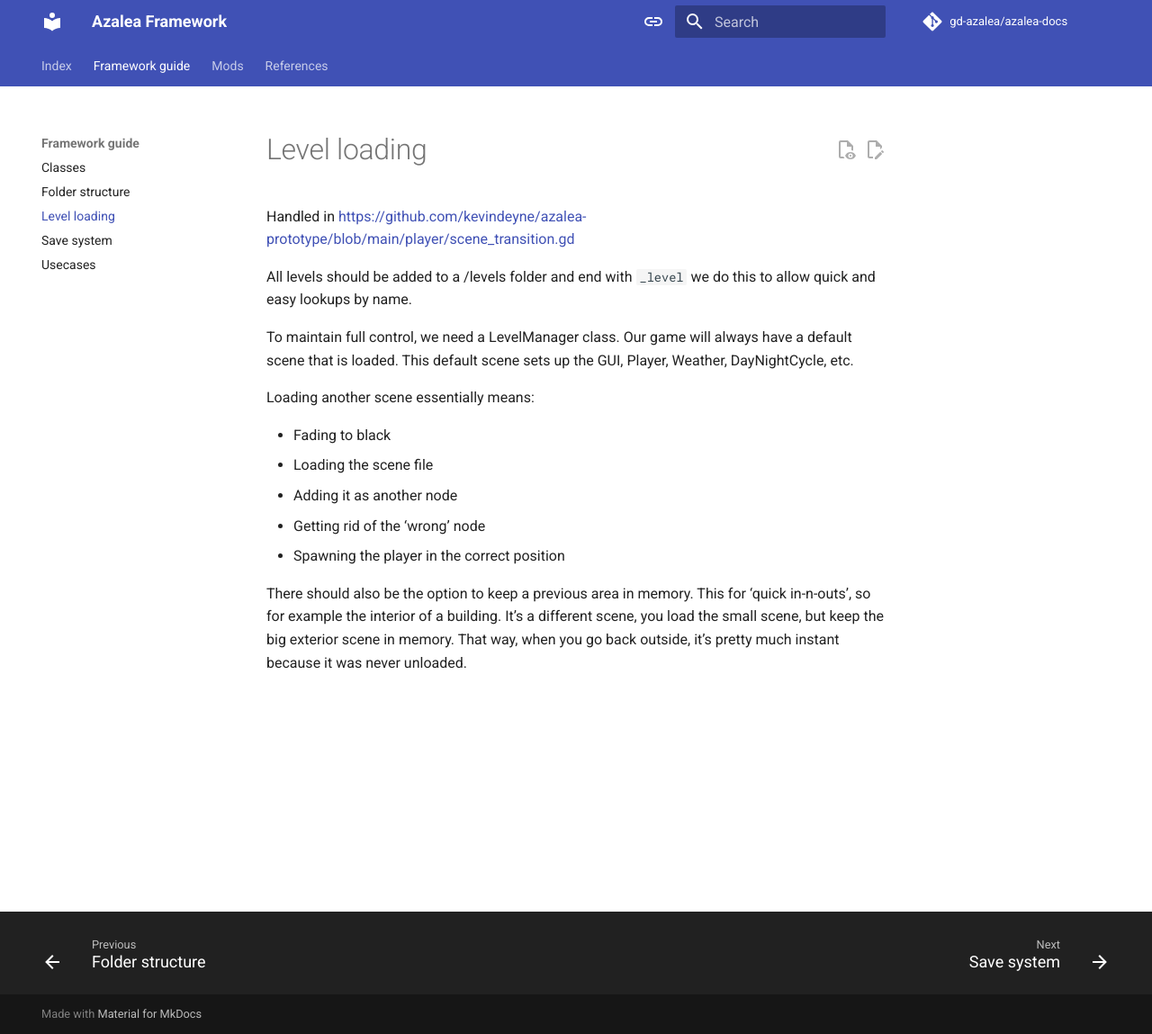
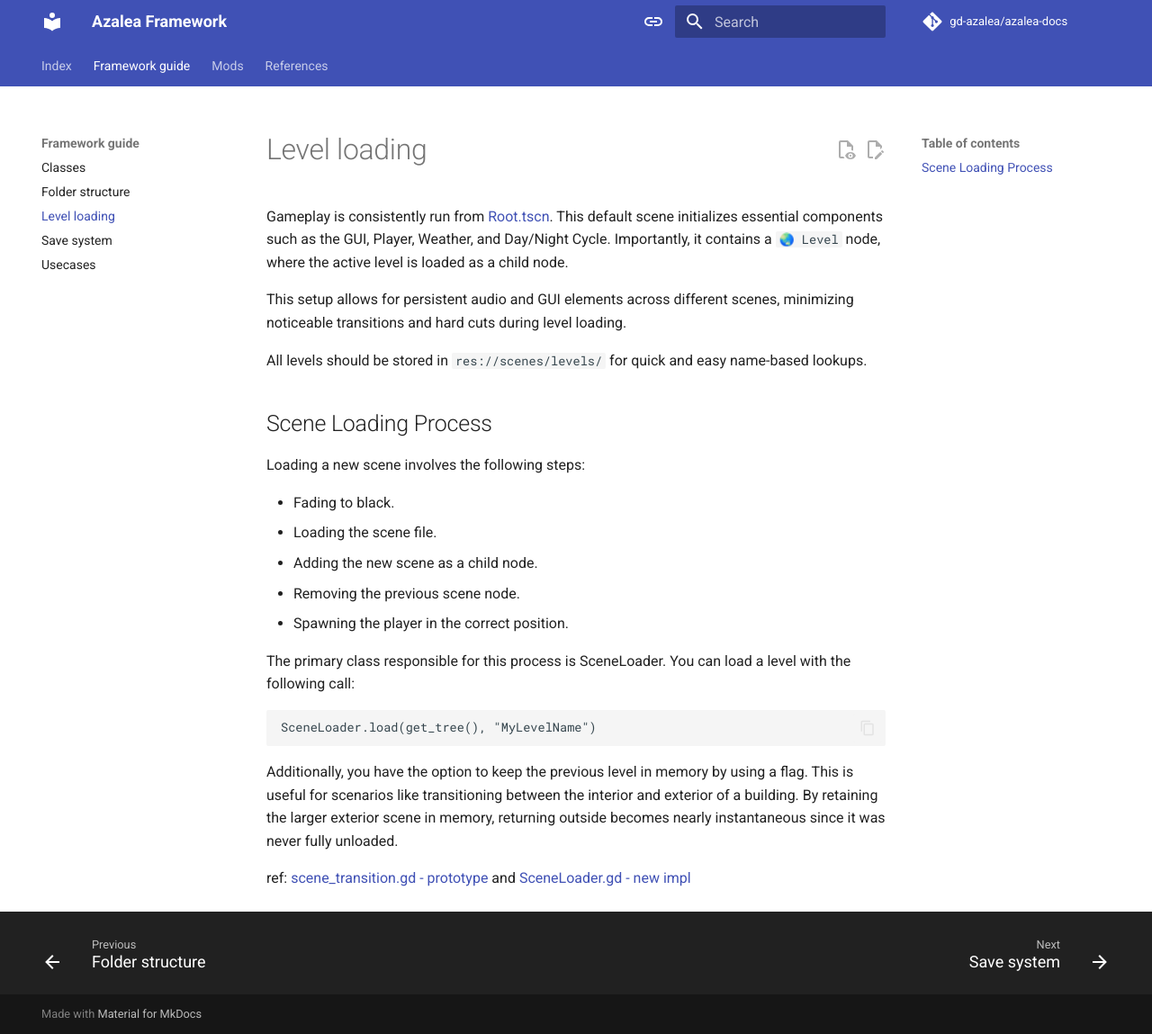
Before and after one commit to gd-azalea/azalea-docs, an MkDocs documentation site: the page built from docs/framework-guide/level-loading.md, in a window 1280 px wide and 1149 px high. Shown: the whole window at 90% size. Built offline with MkDocs 1.6.1 and Material for MkDocs 9.7.7, drawn with Linux system fonts in a browser that asks for light colours; comment, search, counter and statistics services are not loaded.

Commit message:
Update level-loading.md

````diff
--- a/docs/framework-guide/level-loading.md
+++ b/docs/framework-guide/level-loading.md
@@ -1,17 +1,26 @@
 # Level loading
 
-Handled in <https://github.com/kevindeyne/azalea-prototype/blob/main/player/scene_transition.gd>
+Gameplay is consistently run from [Root.tscn](https://github.com/gd-azalea/azalea/blob/main/scenes/framework/Root.tscn). This default scene initializes essential components such as the GUI, Player, Weather, and Day/Night Cycle. Importantly, it contains a `🌏 Level` node, where the active level is loaded as a child node.
 
-All levels should be added to a /levels folder and end with `_level` we do this to allow quick and easy lookups by name.
+This setup allows for persistent audio and GUI elements across different scenes, minimizing noticeable transitions and hard cuts during level loading.
 
-To maintain full control, we need a LevelManager class. Our game will always have a default scene that is loaded. This default scene sets up the GUI, Player, Weather, DayNightCycle, etc.
+All levels should be stored in `res://scenes/levels/` for quick and easy name-based lookups.
 
-Loading another scene essentially means:
+## Scene Loading Process
+Loading a new scene involves the following steps:
 
-- Fading to black
-- Loading the scene file
-- Adding it as another node
-- Getting rid of the ‘wrong’ node
-- Spawning the player in the correct position
+- Fading to black.
+- Loading the scene file.
+- Adding the new scene as a child node.
+- Removing the previous scene node.
+- Spawning the player in the correct position.
 
-There should also be the option to keep a previous area in memory. This for ‘quick in-n-outs’, so for example the interior of a building. It’s a different scene, you load the small scene, but keep the big exterior scene in memory. That way, when you go back outside, it’s pretty much instant because it was never unloaded.
+The primary class responsible for this process is SceneLoader. You can load a level with the following call:
+
+``` gdscript
+SceneLoader.load(get_tree(), "MyLevelName")
+```
+
+Additionally, you have the option to keep the previous level in memory by using a flag. This is useful for scenarios like transitioning between the interior and exterior of a building. By retaining the larger exterior scene in memory, returning outside becomes nearly instantaneous since it was never fully unloaded.
+
+ref: [scene_transition.gd - prototype](https://github.com/kevindeyne/azalea-prototype/blob/main/player/scene_transition.gd) and [SceneLoader.gd - new impl](https://github.com/gd-azalea/azalea/blob/main/scripts/framework/SceneLoader.gd)
````
